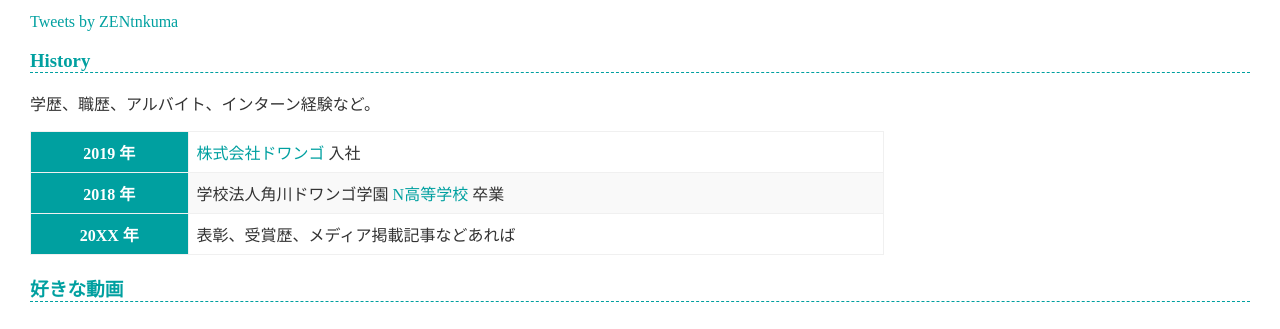
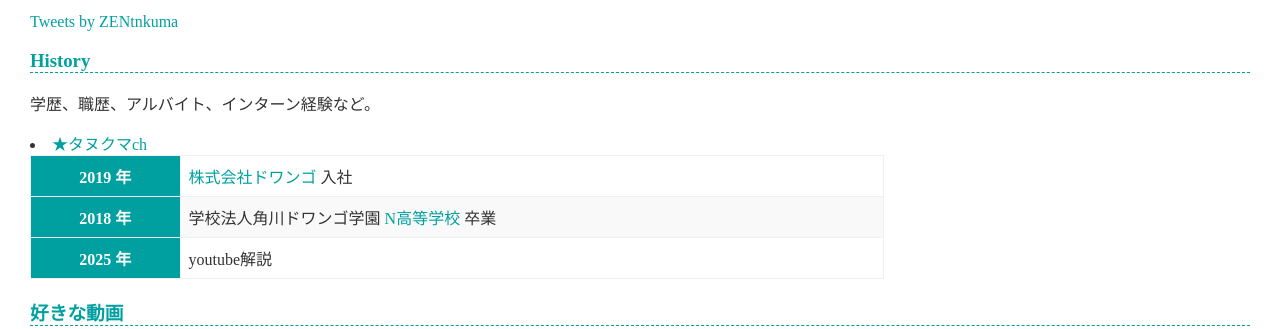
Before and after one commit to kkuma251/kkuma251.github.io, a plain HTML site: page index.html in a window 1280 px wide. Shown: the part 1520-1849 px from the top of the page. Drawn offline with Linux system fonts and the light colour scheme; grey boxes are pictures that could not be loaded.

Commit message:
Update index.html

```diff
--- a/index.html
+++ b/index.html
@@ -79,8 +79,9 @@
         <td>学校法人角川ドワンゴ学園 <a href="https://nnn.ed.jp/">N高等学校</a> 卒業</td>
       </tr>
       <tr>
-        <th>20XX 年</th>
-        <td>表彰、受賞歴、メディア掲載記事などあれば</td>
+        <th>2025 年</th>
+        <td>youtube解説</td>
+        <li><a href="https://www.youtube.com/@tanu-kuma">タヌクマch</a></li>
       </tr>
     </table>
 
```
